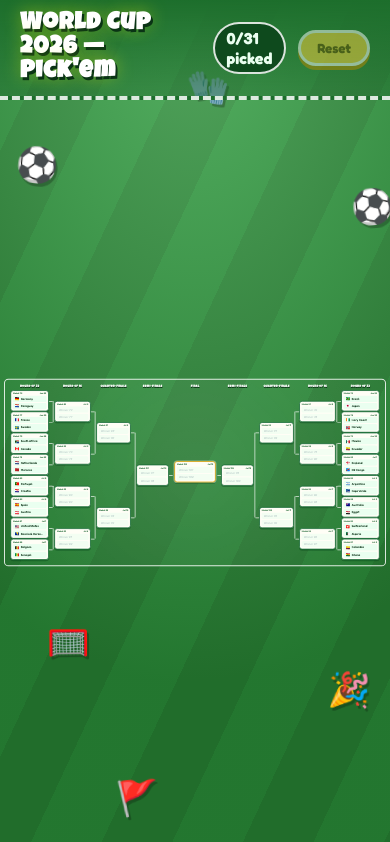
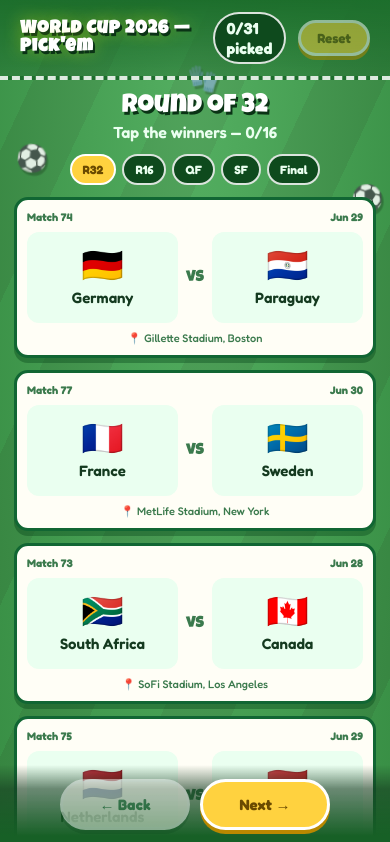
Before and after one commit to eleanorjboyd/world-cup-bracket, a React (Vite) app: page / in a window 390 px wide. Shown: the top 842 px of the page. Built offline with nearby package versions, Linux system fonts and the light colour scheme.

Commit message:
Add mobile-responsive focus stepper view

```diff
--- a/src/App.tsx
+++ b/src/App.tsx
@@ -8,6 +8,7 @@ import {
 } from 'react'
 import {
   MATCHES,
+  ROUNDS,
   ROUND_LABEL,
   TEAMS,
   bracketSide,
@@ -60,8 +61,17 @@ const DECOR = [
 const LEFT_ROUNDS: RoundId[] = ['R32', 'R16', 'QF', 'SF']
 const RIGHT_ROUNDS: RoundId[] = ['SF', 'QF', 'R16', 'R32']
 
+const SHORT_LABEL: Record<RoundId, string> = {
+  R32: 'R32',
+  R16: 'R16',
+  QF: 'QF',
+  SF: 'SF',
+  F: 'Final',
+}
+
 export default function App() {
   const [picks, setPicks] = useState<Picks>(loadPicks)
+  const isMobile = useIsMobile()
 
   useEffect(() => {
     localStorage.setItem(STORAGE_KEY, JSON.stringify(picks))
@@ -77,7 +87,7 @@ export default function App() {
   const pickedCount = Object.keys(picks).length
 
   return (
-    <div className="app">
+    <div className={`app ${isMobile ? 'is-mobile' : 'is-desktop'}`}>
       <div className="decor" aria-hidden>
         {DECOR.map((d, i) => (
           <span key={i} style={{ left: d.left, top: d.top, animationDelay: d.d }}>
@@ -102,10 +112,42 @@ export default function App() {
         </div>
       </header>
 
+      {isMobile ? (
+        <StepperView picks={picks} onPick={pick} championId={championId} complete={complete} />
+      ) : (
+        <WallView picks={picks} onPick={pick} championId={championId} complete={complete} />
+      )}
+    </div>
+  )
+}
+
+function useIsMobile() {
+  const query = '(max-width: 760px)'
+  const [isMobile, setIsMobile] = useState(
+    () => typeof window !== 'undefined' && window.matchMedia(query).matches,
+  )
+  useEffect(() => {
+    const mq = window.matchMedia(query)
+    const handler = (e: MediaQueryListEvent) => setIsMobile(e.matches)
+    mq.addEventListener('change', handler)
+    return () => mq.removeEventListener('change', handler)
+  }, [])
+  return isMobile
+}
+
+interface ViewProps {
+  picks: Picks
+  onPick: (matchId: number, teamId: string | undefined) => void
+  championId: string | undefined
+  complete: boolean
+}
+
+function WallView({ picks, onPick, championId, complete }: ViewProps) {
+  return (
     <FitStage>
       <div className="wall">
         {LEFT_ROUNDS.map((r) => (
-            <RoundColumn key={`L-${r}`} round={r} side="left" picks={picks} onPick={pick} />
+          <RoundColumn key={`L-${r}`} round={r} side="left" picks={picks} onPick={onPick} />
         ))}
 
         <section className="col final" style={{ width: COL_WIDTH.F }}>
@@ -113,7 +155,7 @@ export default function App() {
           <div className="col-body" style={{ justifyContent: 'center' }}>
             {matchesInBracketOrder('F').map((m) => (
               <div className="cell" key={m.id}>
-                  <MatchCard match={m} picks={picks} onPick={pick} />
+                <MatchCard match={m} picks={picks} onPick={onPick} />
               </div>
             ))}
           </div>
@@ -130,11 +172,10 @@ export default function App() {
         </section>
 
         {RIGHT_ROUNDS.map((r) => (
-            <RoundColumn key={`R-${r}`} round={r} side="right" picks={picks} onPick={pick} />
+          <RoundColumn key={`R-${r}`} round={r} side="right" picks={picks} onPick={onPick} />
         ))}
       </div>
     </FitStage>
-    </div>
   )
 }
 
@@ -267,3 +308,155 @@ function TeamRow({
     </button>
   )
 }
+
+// ---------- Mobile: focus stepper (one round at a time) ----------
+
+function firstIncompleteRound(picks: Picks): number {
+  const ids = ROUNDS.map((r) => r.id)
+  for (let i = 0; i < ids.length; i++) {
+    if (matchesInBracketOrder(ids[i]).some((m) => picks[m.id] == null)) return i
+  }
+  return ids.length - 1
+}
+
+function StepperView({ picks, onPick, championId, complete }: ViewProps) {
+  const roundIds = ROUNDS.map((r) => r.id)
+  const [step, setStep] = useState(() => firstIncompleteRound(picks))
+  const roundId = roundIds[step]
+  const matches = matchesInBracketOrder(roundId)
+  const done = matches.filter((m) => picks[m.id] != null).length
+
+  return (
+    <div className="stepper">
+      <div className="step-head">
+        <div className="step-round">{ROUND_LABEL[roundId]}</div>
+        <div className="step-desc">
+          {roundId === 'F'
+            ? 'Pick your champion'
+            : `Tap the winners — ${done}/${matches.length}`}
+        </div>
+      </div>
+
+      <div className="step-tabs">
+        {roundIds.map((r, i) => {
+          const rc = matchesInBracketOrder(r).every((m) => picks[m.id] != null)
+          return (
+            <button
+              key={r}
+              className={`step-tab ${i === step ? 'active' : ''} ${rc ? 'done' : ''}`}
+              onClick={() => setStep(i)}
+              type="button"
+            >
+              {SHORT_LABEL[r]}
+              {rc ? ' ✓' : ''}
+            </button>
+          )
+        })}
+      </div>
+
+      <div className="step-body">
+        {roundId === 'F' && championId ? (
+          <div className="champ-card">
+            <div className="trophy">🏆</div>
+            <div className="cflag">{TEAMS[championId].flag}</div>
+            <div className="cname">{TEAMS[championId].name}</div>
+            <div className="ctag">
+              {complete ? 'your champion' : 'projected champion'}
+            </div>
+          </div>
+        ) : (
+          matches.map((m) => (
+            <StepMatch key={m.id} match={m} picks={picks} onPick={onPick} />
+          ))
+        )}
+      </div>
+
+      <div className="step-nav">
+        <button
+          className="snav"
+          disabled={step === 0}
+          onClick={() => setStep((s) => Math.max(0, s - 1))}
+          type="button"
+        >
+          ← Back
+        </button>
+        <button
+          className="snav primary"
+          disabled={step === roundIds.length - 1}
+          onClick={() => setStep((s) => Math.min(roundIds.length - 1, s + 1))}
+          type="button"
+        >
+          Next →
+        </button>
+      </div>
+    </div>
+  )
+}
+
+function StepMatch({
+  match,
+  picks,
+  onPick,
+}: {
+  match: Match
+  picks: Picks
+  onPick: (matchId: number, teamId: string | undefined) => void
+}) {
+  const { a, b } = teamsForMatch(match, picks)
+  const winnerId = picks[match.id]
+  return (
+    <div className="step-match">
+      <div className="sm-meta">
+        <span>Match {match.id}</span>
+        <span>{match.date}</span>
+      </div>
+      <div className="sm-vs">
+        <StepOption
+          teamId={a}
+          placeholder={slotLabel(match.a)}
+          selected={a !== undefined && winnerId === a}
+          onSelect={() => onPick(match.id, a)}
+        />
+        <span className="sm-mid">vs</span>
+        <StepOption
+          teamId={b}
+          placeholder={slotLabel(match.b)}
+          selected={b !== undefined && winnerId === b}
+          onSelect={() => onPick(match.id, b)}
+        />
+      </div>
+      {match.venue && <div className="sm-venue">📍 {match.venue}</div>}
+    </div>
+  )
+}
+
+function StepOption({
+  teamId,
+  placeholder,
+  selected,
+  onSelect,
+}: {
+  teamId: string | undefined
+  placeholder: string
+  selected: boolean
+  onSelect: () => void
+}) {
+  const team = teamId ? TEAMS[teamId] : undefined
+  return (
+    <button
+      className={`sm-opt ${selected ? 'sel' : ''}`}
+      disabled={!team}
+      onClick={onSelect}
+      type="button"
+    >
+      {team ? (
+        <>
+          <span className="sm-flag">{team.flag}</span>
+          <span className="sm-name">{team.name}</span>
+        </>
+      ) : (
+        <span className="sm-name ph">{placeholder}</span>
+      )}
+    </button>
+  )
+}
--- a/src/index.css
+++ b/src/index.css
@@ -294,3 +294,217 @@ h1 {
   font-style: italic;
   font-weight: 500;
 }
+
+/* ---------- Mobile: focus stepper ---------- */
+.stepper {
+  position: relative;
+  z-index: 1;
+  display: flex;
+  flex-direction: column;
+  gap: 12px;
+  padding: 14px 14px 104px;
+}
+
+.step-head {
+  text-align: center;
+}
+.step-round {
+  font-family: 'Luckiest Guy', cursive;
+  font-size: 26px;
+  color: #fff;
+  text-shadow: 2px 3px 0 #0a3315;
+}
+.step-desc {
+  color: #eafff0;
+  font-weight: 600;
+  margin-top: 2px;
+}
+
+.step-tabs {
+  display: flex;
+  gap: 6px;
+  justify-content: center;
+  flex-wrap: wrap;
+}
+.step-tab {
+  font-family: 'Fredoka', sans-serif;
+  font-weight: 700;
+  font-size: 12px;
+  padding: 6px 11px;
+  border-radius: 999px;
+  border: 2px solid var(--chalk);
+  background: #0e4a1d;
+  color: #eafff0;
+  cursor: pointer;
+}
+.step-tab.done:not(.active) {
+  background: #1d6e2c;
+}
+.step-tab.active {
+  background: #ffd23f;
+  color: #6a4a00;
+  border-color: #fff;
+}
+
+.step-body {
+  display: flex;
+  flex-direction: column;
+  gap: 12px;
+}
+
+.step-match {
+  background: #fffef6;
+  border: 3px solid #163;
+  border-radius: 14px;
+  padding: 10px;
+  box-shadow: 0 5px 0 rgba(0, 60, 20, 0.35);
+}
+.sm-meta {
+  display: flex;
+  justify-content: space-between;
+  font-size: 11px;
+  font-weight: 700;
+  color: #3b7a4d;
+  margin-bottom: 8px;
+}
+.sm-vs {
+  display: grid;
+  grid-template-columns: 1fr auto 1fr;
+  align-items: center;
+  gap: 8px;
+}
+.sm-mid {
+  font-family: 'Luckiest Guy', cursive;
+  color: #3b7a4d;
+}
+.sm-opt {
+  display: flex;
+  flex-direction: column;
+  align-items: center;
+  gap: 6px;
+  padding: 14px 8px;
+  border-radius: 12px;
+  border: 2px solid transparent;
+  background: #eafff0;
+  color: var(--ink);
+  cursor: pointer;
+  font-family: 'Fredoka', sans-serif;
+  font-weight: 600;
+  transition: transform 0.08s, background 0.12s, box-shadow 0.12s;
+}
+.sm-opt:hover:not(:disabled) {
+  background: #d6ffe2;
+}
+.sm-opt:active:not(:disabled) {
+  transform: scale(0.98);
+}
+.sm-opt.sel {
+  background: #ffe14d;
+  border-color: #e8a400;
+  box-shadow: 0 0 0 3px rgba(255, 255, 255, 0.3), 0 0 16px rgba(255, 220, 0, 0.7);
+}
+.sm-opt.sel .sm-name::after {
+  content: ' ⚽';
+}
+.sm-opt:disabled {
+  opacity: 0.6;
+  cursor: default;
+}
+.sm-flag {
+  font-size: 34px;
+  line-height: 1;
+}
+.sm-name {
+  font-size: 15px;
+  text-align: center;
+}
+.sm-name.ph {
+  color: #8aa;
+  font-style: italic;
+  font-weight: 500;
+}
+.sm-venue {
+  font-size: 11px;
+  color: #3b7a4d;
+  margin-top: 8px;
+  text-align: center;
+}
+
+.champ-card {
+  text-align: center;
+  padding: 26px 10px;
+}
+.champ-card .trophy {
+  font-size: 58px;
+}
+.champ-card .cflag {
+  font-size: 60px;
+}
+.champ-card .cname {
+  font-family: 'Luckiest Guy', cursive;
+  font-size: 28px;
+  color: #fff;
+  text-shadow: 2px 3px 0 #0a3315;
+}
+.champ-card .ctag {
+  color: #ffd23f;
+  text-transform: uppercase;
+  letter-spacing: 0.08em;
+  font-weight: 700;
+  margin-top: 4px;
+}
+
+.step-nav {
+  position: fixed;
+  bottom: 0;
+  left: 0;
+  right: 0;
+  z-index: 3;
+  display: flex;
+  gap: 10px;
+  justify-content: center;
+  padding: 14px;
+  background: linear-gradient(transparent, rgba(20, 58, 31, 0.6) 30%, #176026 90%);
+}
+.snav {
+  min-width: 130px;
+  padding: 13px 18px;
+  border-radius: 999px;
+  font-family: 'Fredoka', sans-serif;
+  font-weight: 700;
+  font-size: 15px;
+  cursor: pointer;
+  border: 3px solid #fff;
+  background: #fffef6;
+  color: #163;
+  box-shadow: 0 4px 0 rgba(0, 60, 20, 0.4);
+}
+.snav.primary {
+  background: #ffd23f;
+  color: #6a4a00;
+  box-shadow: 0 4px 0 #b98800;
+}
+.snav:disabled {
+  opacity: 0.45;
+  cursor: not-allowed;
+}
+
+@media (max-width: 760px) {
+  html,
+  body,
+  #root {
+    height: auto;
+    min-height: 100%;
+  }
+  body {
+    overflow-x: hidden;
+    overflow-y: auto;
+  }
+  .topbar h1 {
+    font-size: 18px;
+  }
+  .decor {
+    font-size: 26px;
+    opacity: 0.85;
+  }
+}
```
Lines whose indentation alone changed are shown as unchanged.
